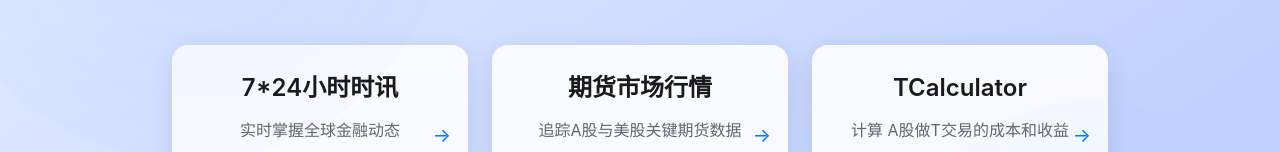
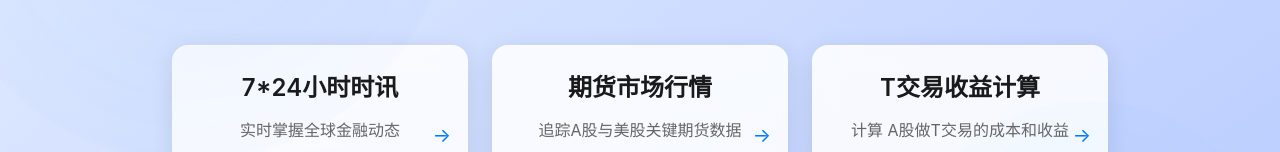
Before and after one commit to OrionPotter/finance, a Next.js app: page / in a window 1280 px wide. Shown: the part 301-453 px from the top of the page. Built offline with nearby package versions, Linux system fonts and the light colour scheme.

Commit message:
优化T交易收益计算

```diff
--- a/src/app/page.tsx
+++ b/src/app/page.tsx
@@ -17,7 +17,7 @@
       href: '/futures',
     },
     {
-      title: 'TCalculator',
+      title: 'T交易收益计算',
       description: '计算 A股做T交易的成本和收益',
       href: '/TCalculator',
     },
```
